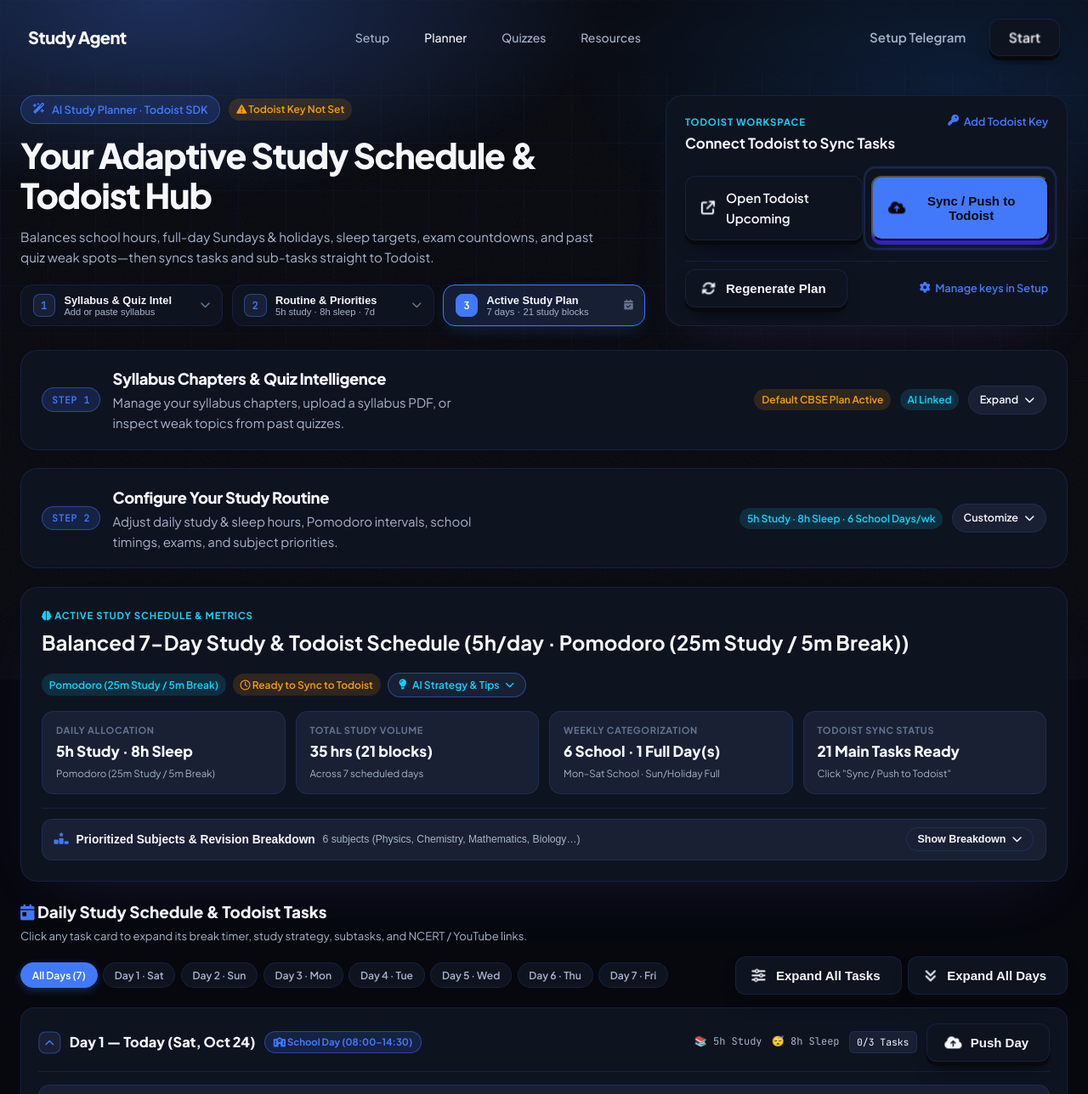
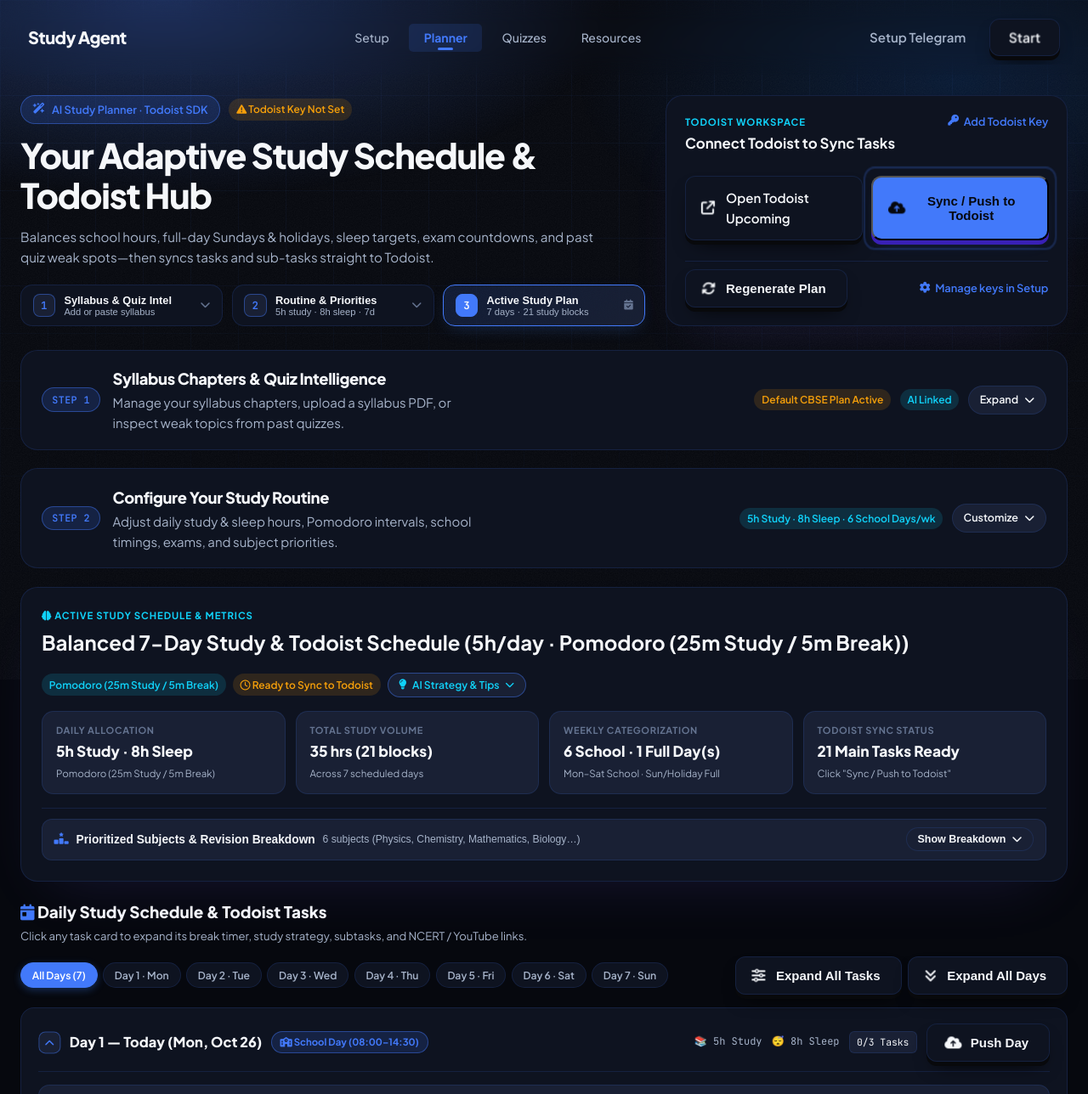
Before and after one commit to Adicodes270/Study-AI-Agent, a website: page public/planner.html in a window 1280 px wide. Shown: the top 1288 px of the page at 85% size. Drawn offline with nearby package versions, Linux system fonts and the light colour scheme; no server answers.

Commit message:
added QoL features for planner webpage and made that in navbar it highlights the page you have opened

```diff
--- a/public/planner.css
+++ b/public/planner.css
@@ -914,12 +914,20 @@
 }
 
 .pl-num-input {
-  width: 38px;
+  width: 3.4rem; /* room for values like 11.5 */
+  -moz-appearance: textfield;
+  appearance: textfield;
   background: transparent;
   border: 0;
   color: var(--text-primary);
   font: 700 0.82rem 'JetBrains Mono', monospace;
   text-align: right;
+}
+
+.pl-num-input::-webkit-outer-spin-button,
+.pl-num-input::-webkit-inner-spin-button {
+  -webkit-appearance: none;
+  margin: 0;
 }
 
 .pl-num-input:focus {
--- a/public/planner.html
+++ b/public/planner.html
@@ -792,6 +792,15 @@
     <script defer src="https://cdnjs.cloudflare.com/ajax/libs/gsap/3.12.5/ScrollTrigger.min.js"></script>
     <script defer src="./script.js"></script>
     <script defer src="./planner.js"></script>
+<script>
+  // Mark the open page in the navbar and keep it visible in the scrolling mobile menu
+  (function () {
+    document.querySelectorAll('.nav-links a.active').forEach(function (a) {
+      a.setAttribute('aria-current', 'page');
+      try { a.scrollIntoView({ block: 'nearest', inline: 'center' }); } catch (e) {}
+    });
+  })();
+</script>
 </body>
 
 </html>
--- a/public/planner.js
+++ b/public/planner.js
@@ -541,8 +541,11 @@
         }
       : SESSION_STYLE_PRESETS[cfg.sessionStyle] || SESSION_STYLE_PRESETS.pomodoro_25_5;
 
-    const baseDate = new Date();
-    const todayYmd = formatDateYMD(baseDate);
+    const today = new Date();
+    const todayYmd = formatDateYMD(today);
+    // Day 1 is always a Monday: today if it is Monday, otherwise the coming Monday.
+    const baseDate = new Date(today);
+    baseDate.setDate(today.getDate() + ((8 - today.getDay()) % 7));
 
     const units = [];
     (chaptersInput || []).forEach((ch, idx) => {
--- a/public/style.css
+++ b/public/style.css
@@ -1896,3 +1896,34 @@ html.light {
 .gen .fa-youtube {
   color: var(--accent-danger);
 }
+/* ---- Active page indicator in the navbar ---- */
+.nav-links a.active {
+  position: relative;
+  color: var(--accent-primary);
+  background: color-mix(in srgb, var(--accent-primary) 14%, transparent);
+  font-weight: 700;
+}
+
+.nav-links a.active::after {
+  content: "";
+  position: absolute;
+  left: 50%;
+  bottom: 2px;
+  width: 18px;
+  height: 3px;
+  border-radius: 3px;
+  background: var(--accent-primary);
+  transform: translateX(-50%);
+}
+
+@media (max-width: 900px) {
+  .nav-links a.active {
+    border-color: var(--accent-primary);
+    color: var(--accent-primary);
+    background: color-mix(in srgb, var(--accent-primary) 16%, var(--bg-elevated));
+  }
+
+  .nav-links a.active::after {
+    display: none;
+  }
+}
```
Also changed, not shown: public/index.html (+9 -0 lines), public/quizzes.html (+9 -0 lines), public/resources.html (+9 -0 lines), public/setup.html (+13 -0 lines).
